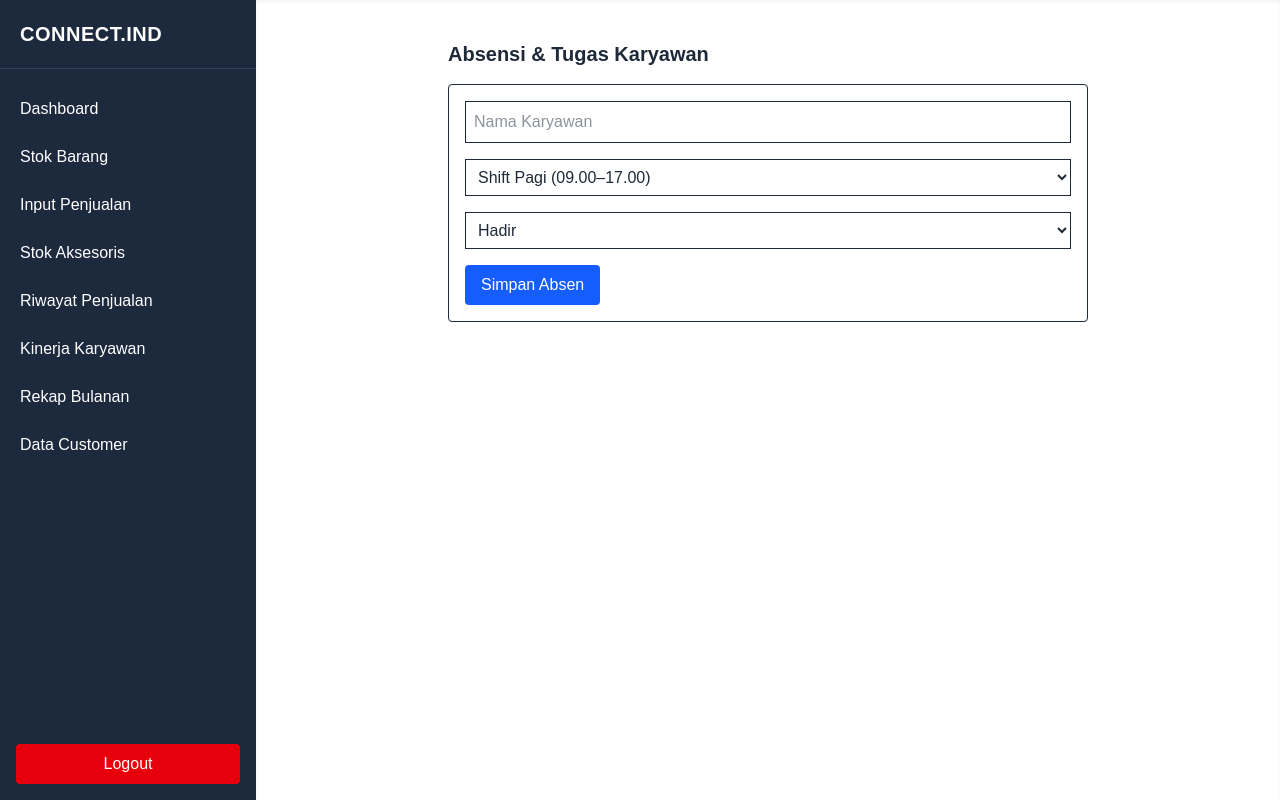
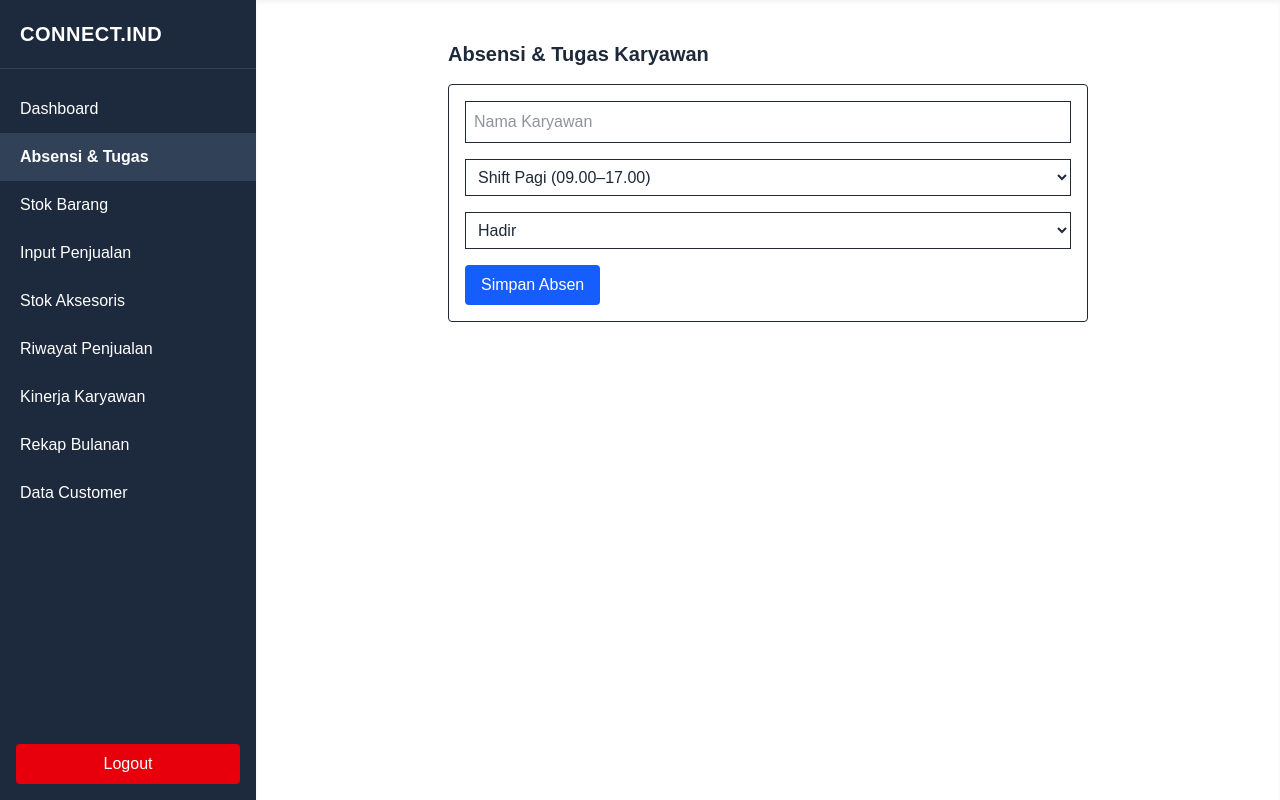
Before and after one commit to connectgadgetindonesia/sistem-connect-ind, a Next.js app: page /absensi in a window 1280 px wide. Built offline with nearby package versions, Linux system fonts and the light colour scheme.

Commit message:
Update fitur Absensi & Tugas Karyawan

```diff
--- a/components/Layout.js
+++ b/components/Layout.js
@@ -8,6 +8,7 @@ export default function Layout({ children }) {
 
   const menuItems = [
     { label: 'Dashboard', path: '/dashboard' },
+    { label: 'Absensi & Tugas', path: '/absensi' },
     { label: 'Stok Barang', path: '/' },
     { label: 'Input Penjualan', path: '/penjualan' },
     { label: 'Stok Aksesoris', path: '/stok-aksesoris' },
--- a/pages/absensi.js
+++ b/pages/absensi.js
@@ -1,3 +1,4 @@
+// pages/absensi.js
 import Layout from '@/components/Layout'
 import { useState, useEffect } from 'react'
 import { supabase } from '@/lib/supabaseClient'
```
